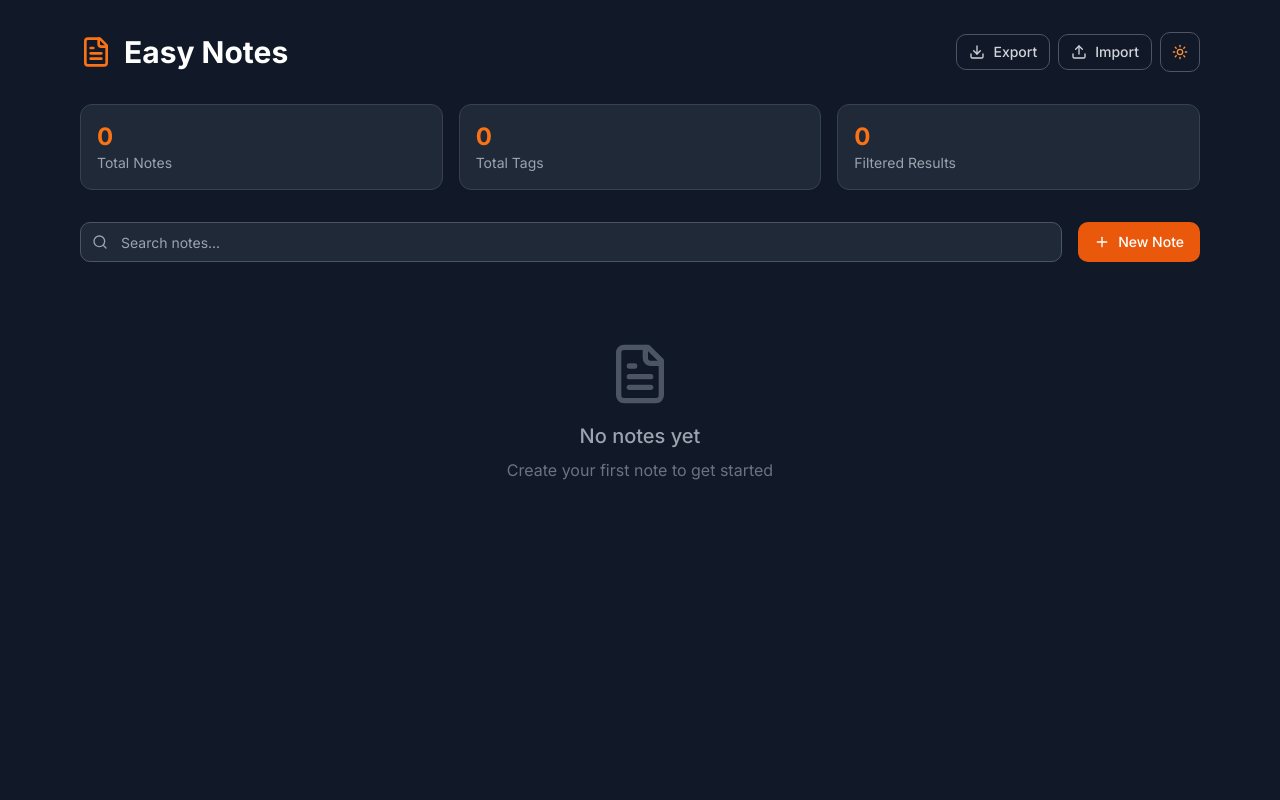
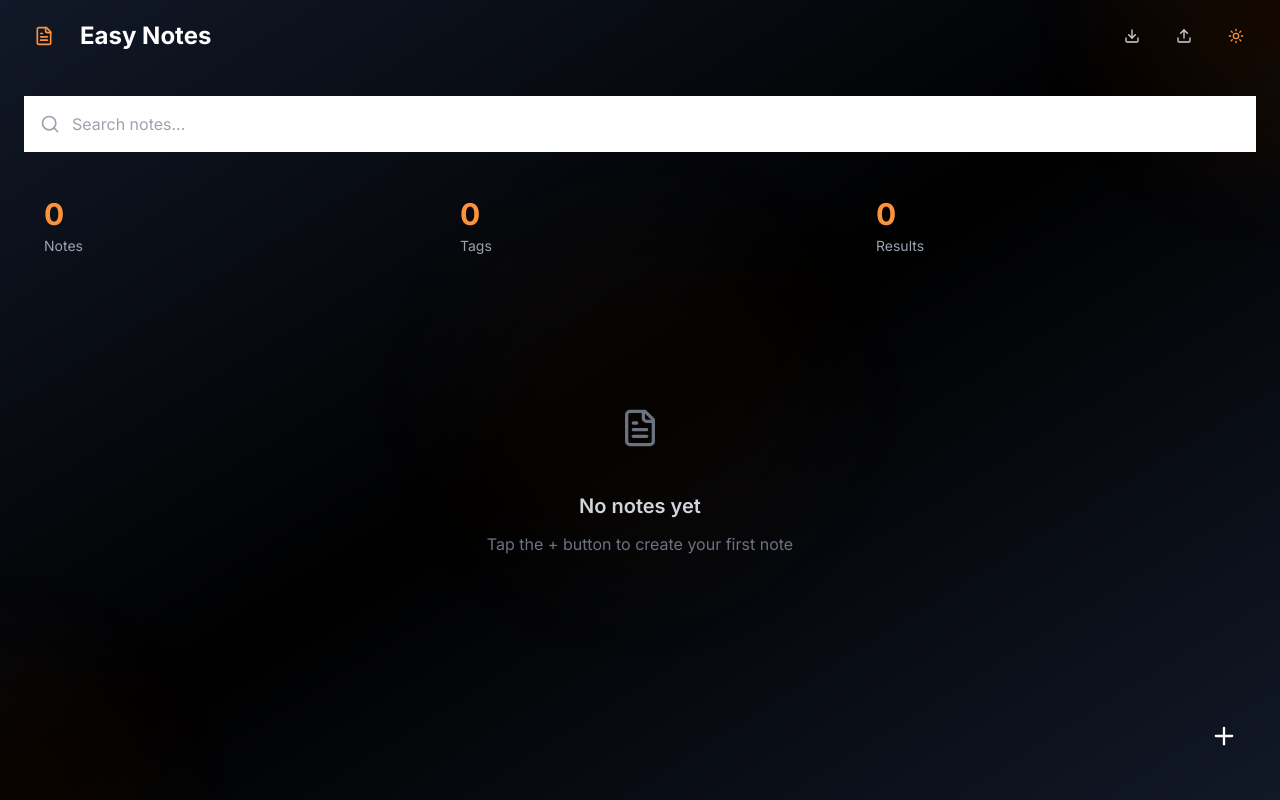
Before and after one commit to Jardinrose24/EasyNotes, a Next.js app: page / in a window 1280 px wide. Built offline with nearby package versions, Linux system fonts and the light colour scheme.

Commit message:
Update page.tsx

```diff
--- a/app/page.tsx
+++ b/app/page.tsx
@@ -3,11 +3,6 @@
 import type React from "react"
 
 import { useState, useEffect } from "react"
-import { Button } from "@/components/ui/button"
-import { Input } from "@/components/ui/input"
-import { Textarea } from "@/components/ui/textarea"
-import { Card, CardContent, CardHeader, CardTitle } from "@/components/ui/card"
-import { Badge } from "@/components/ui/badge"
 import { useToast } from "@/hooks/use-toast"
 import { Plus, Search, Edit, Trash2, Moon, Sun, FileText, Download, Upload } from "lucide-react"
 import { Modal } from "@/components/ui/modal"
@@ -189,220 +184,227 @@ export default function EasyNotes() {
     return new Intl.DateTimeFormat("en-US", {
       month: "short",
       day: "numeric",
-      year: "numeric",
       hour: "2-digit",
       minute: "2-digit",
     }).format(date)
   }
 
   return (
-    <div className={`min-h-screen transition-colors duration-200 ${darkMode ? "dark bg-gray-900" : "bg-gray-50"}`}>
-      <div className="container mx-auto px-4 py-8 max-w-6xl">
-        {/* Header */}
-        <div className="flex items-center justify-between mb-8">
+    <div className="min-h-screen bg-gradient-to-br from-gray-900 via-black to-gray-900 text-white relative overflow-hidden">
+      {/* Animated background elements */}
+      <div className="absolute inset-0 overflow-hidden">
+        <div className="absolute -top-40 -right-40 w-80 h-80 bg-orange-500/10 rounded-full blur-3xl animate-pulse"></div>
+        <div className="absolute -bottom-40 -left-40 w-80 h-80 bg-orange-500/5 rounded-full blur-3xl animate-pulse delay-1000"></div>
+        <div className="absolute top-1/2 left-1/2 transform -translate-x-1/2 -translate-y-1/2 w-96 h-96 bg-orange-500/5 rounded-full blur-3xl animate-pulse delay-500"></div>
+      </div>
+
+      {/* Navigation Bar */}
+      <div className="glass-nav sticky top-0 z-40">
+        <div className="px-6 py-4">
+          <div className="flex items-center justify-between">
+            <div className="flex items-center gap-4">
+              <div className="w-10 h-10 glass-card flex items-center justify-center">
+                <FileText className="h-5 w-5 text-orange-400" />
+              </div>
+              <h1 className="text-2xl font-bold text-white">Easy Notes</h1>
+            </div>
             <div className="flex items-center gap-3">
-            <FileText className="h-8 w-8 text-orange-500" />
-            <h1 className="text-3xl font-bold text-white dark:text-white">Easy Notes</h1>
+              <button
+                onClick={exportNotes}
+                className="w-10 h-10 glass-button flex items-center justify-center text-gray-300 hover:text-orange-400 transition-all duration-300"
+              >
+                <Download className="h-4 w-4" />
+              </button>
+              <label>
+                <div className="w-10 h-10 glass-button flex items-center justify-center text-gray-300 hover:text-orange-400 transition-all duration-300 cursor-pointer">
+                  <Upload className="h-4 w-4" />
                 </div>
-          <div className="flex items-center gap-2">
-            <Button
-              variant="outline"
-              size="sm"
-              onClick={exportNotes}
-              className="border-gray-600 text-gray-300 hover:bg-gray-800 hover:border-orange-500"
-            >
-              <Download className="h-4 w-4 mr-2" />
-              Export
-            </Button>
-            <label>
-              <Button
-                variant="outline"
-                size="sm"
-                className="border-gray-600 text-gray-300 hover:bg-gray-800 hover:border-orange-500"
-                asChild
-              >
-                <span>
-                  <Upload className="h-4 w-4 mr-2" />
-                  Import
-                </span>
-              </Button>
                 <input type="file" accept=".json" onChange={importNotes} className="hidden" />
               </label>
-            <Button
-              variant="outline"
-              size="icon"
+              <button
                 onClick={() => setDarkMode(!darkMode)}
-              className="border-gray-600 hover:bg-gray-800 hover:border-orange-500"
+                className="w-10 h-10 glass-button flex items-center justify-center text-orange-400 hover:text-orange-300 transition-all duration-300"
               >
-              {darkMode ? <Sun className="h-4 w-4 text-orange-400" /> : <Moon className="h-4 w-4" />}
-            </Button>
+                {darkMode ? <Sun className="h-4 w-4" /> : <Moon className="h-4 w-4" />}
+              </button>
+            </div>
+          </div>
         </div>
       </div>
 
-        {/* Stats */}
-        <div className="grid grid-cols-1 sm:grid-cols-3 gap-4 mb-8">
-          <Card className="bg-gray-800 border-gray-700">
-            <CardContent className="p-4">
-              <div className="text-2xl font-bold text-orange-500">{notes.length}</div>
-              <p className="text-sm text-gray-400">Total Notes</p>
-            </CardContent>
-          </Card>
-          <Card className="bg-gray-800 border-gray-700">
-            <CardContent className="p-4">
-              <div className="text-2xl font-bold text-orange-500">
-                {notes.reduce((acc, note) => acc + note.tags.length, 0)}
+      <div className="relative z-10 px-6 pb-24">
+        {/* Search Bar */}
+        <div className="py-6">
+          <div className="relative">
+            <div className="absolute left-4 top-1/2 transform -translate-y-1/2 z-10">
+              <Search className="h-5 w-5 text-gray-400" />
             </div>
-              <p className="text-sm text-gray-400">Total Tags</p>
-            </CardContent>
-          </Card>
-          <Card className="bg-gray-800 border-gray-700">
-            <CardContent className="p-4">
-              <div className="text-2xl font-bold text-orange-500">{filteredNotes.length}</div>
-              <p className="text-sm text-gray-400">Filtered Results</p>
-            </CardContent>
-          </Card>
-        </div>
-
-        {/* Search and Create */}
-        <div className="flex flex-col sm:flex-row gap-4 mb-8">
-          <div className="relative flex-1">
-            <Search className="absolute left-3 top-1/2 transform -translate-y-1/2 text-gray-400 h-4 w-4" />
-            <Input
+            <input
+              type="text"
               placeholder="Search notes..."
               value={searchTerm}
               onChange={(e) => setSearchTerm(e.target.value)}
-              className="pl-10 bg-gray-800 border-gray-600 text-white placeholder:text-gray-400 focus:border-orange-500 focus:ring-orange-500"
+              className="w-full h-14 pl-12 pr-6 glass-input text-white placeholder-gray-400 focus:outline-none focus:ring-2 focus:ring-orange-500/50 transition-all duration-300"
             />
           </div>
+        </div>
 
-          <Button onClick={() => setIsCreateDialogOpen(true)} className="bg-orange-600 hover:bg-orange-700 text-white">
-            <Plus className="h-4 w-4 mr-2" />
-            New Note
-          </Button>
+        {/* Stats Cards */}
+        <div className="grid grid-cols-3 gap-4 mb-8">
+          <div className="glass-card p-5">
+            <div className="text-3xl font-bold text-orange-400 mb-1">{notes.length}</div>
+            <div className="text-sm text-gray-400">Notes</div>
+          </div>
+          <div className="glass-card p-5">
+            <div className="text-3xl font-bold text-orange-400 mb-1">
+              {notes.reduce((acc, note) => acc + note.tags.length, 0)}
+            </div>
+            <div className="text-sm text-gray-400">Tags</div>
+          </div>
+          <div className="glass-card p-5">
+            <div className="text-3xl font-bold text-orange-400 mb-1">{filteredNotes.length}</div>
+            <div className="text-sm text-gray-400">Results</div>
+          </div>
+        </div>
 
-          <Modal isOpen={isCreateDialogOpen} onClose={() => setIsCreateDialogOpen(false)} title="Create New Note">
+        {/* Notes List */}
+        {filteredNotes.length === 0 ? (
+          <div className="text-center py-20">
+            <div className="w-20 h-20 glass-card flex items-center justify-center mx-auto mb-6">
+              <FileText className="h-10 w-10 text-gray-500" />
+            </div>
+            <h3 className="text-xl font-semibold text-gray-300 mb-3">
+              {searchTerm ? "No notes found" : "No notes yet"}
+            </h3>
+            <p className="text-gray-500">
+              {searchTerm ? "Try adjusting your search terms" : "Tap the + button to create your first note"}
+            </p>
+          </div>
+        ) : (
           <div className="space-y-4">
-              <Input
-                placeholder="Note title..."
+            {filteredNotes.map((note) => (
+              <div key={note.id} className="glass-card p-6 hover:bg-white/10 transition-all duration-300 group">
+                <div className="flex items-start justify-between mb-4">
+                  <h3 className="text-xl font-semibold text-white line-clamp-1 flex-1 group-hover:text-orange-100 transition-colors duration-300">
+                    {note.title}
+                  </h3>
+                  <div className="flex items-center gap-2 ml-4 opacity-0 group-hover:opacity-100 transition-opacity duration-300">
+                    <button
+                      onClick={() => {
+                        setEditingNote(note)
+                        setIsEditDialogOpen(true)
+                      }}
+                      className="w-9 h-9 glass-button flex items-center justify-center text-gray-400 hover:text-orange-400 transition-all duration-300"
+                    >
+                      <Edit className="h-4 w-4" />
+                    </button>
+                    <button
+                      onClick={() => deleteNote(note.id)}
+                      className="w-9 h-9 glass-button flex items-center justify-center text-gray-400 hover:text-red-400 transition-all duration-300"
+                    >
+                      <Trash2 className="h-4 w-4" />
+                    </button>
+                  </div>
+                </div>
+
+                {note.content && (
+                  <p className="text-gray-300 text-base line-clamp-3 mb-4 leading-relaxed">{note.content}</p>
+                )}
+
+                {note.tags.length > 0 && (
+                  <div className="flex flex-wrap gap-2 mb-4">
+                    {note.tags.map((tag, index) => (
+                      <span key={index} className="px-3 py-1 glass-tag text-orange-300 text-sm font-medium">
+                        {tag}
+                      </span>
+                    ))}
+                  </div>
+                )}
+
+                <div className="flex items-center justify-between text-sm text-gray-500">
+                  <span>{formatDate(note.createdAt)}</span>
+                  {note.updatedAt.getTime() !== note.createdAt.getTime() && (
+                    <span>Edited {formatDate(note.updatedAt)}</span>
+                  )}
+                </div>
+              </div>
+            ))}
+          </div>
+        )}
+      </div>
+
+      {/* Floating Action Button */}
+      <div className="fixed bottom-8 right-6 z-50">
+        <button
+          onClick={() => setIsCreateDialogOpen(true)}
+          className="w-16 h-16 glass-fab flex items-center justify-center text-white hover:scale-110 transition-all duration-300 group"
+        >
+          <Plus className="h-7 w-7 group-hover:rotate-90 transition-transform duration-300" />
+        </button>
+      </div>
+
+      {/* Create Note Modal */}
+      <Modal isOpen={isCreateDialogOpen} onClose={() => setIsCreateDialogOpen(false)} title="New Note">
+        <div className="space-y-5">
+          <input
+            type="text"
+            placeholder="Title"
             value={newNote.title}
             onChange={(e) => setNewNote((prev) => ({ ...prev, title: e.target.value }))}
-                className="bg-gray-700 border-gray-600 text-white placeholder:text-gray-400 focus:border-orange-500 focus:ring-orange-500"
+            className="w-full h-14 px-5 glass-input text-white placeholder-gray-400 focus:outline-none focus:ring-2 focus:ring-orange-500/50 transition-all duration-300"
           />
-              <Textarea
+          <textarea
             placeholder="Write your note here..."
             value={newNote.content}
             onChange={(e) => setNewNote((prev) => ({ ...prev, content: e.target.value }))}
             rows={6}
-                className="bg-gray-700 border-gray-600 text-white placeholder:text-gray-400 focus:border-orange-500 focus:ring-orange-500"
+            className="w-full px-5 py-4 glass-input text-white placeholder-gray-400 focus:outline-none focus:ring-2 focus:ring-orange-500/50 transition-all duration-300 resize-none"
           />
-              <Input
-                placeholder="Tags (comma separated)..."
+          <input
+            type="text"
+            placeholder="Tags (comma separated)"
             value={newNote.tags}
             onChange={(e) => setNewNote((prev) => ({ ...prev, tags: e.target.value }))}
-                className="bg-gray-700 border-gray-600 text-white placeholder:text-gray-400 focus:border-orange-500 focus:ring-orange-500"
+            className="w-full h-14 px-5 glass-input text-white placeholder-gray-400 focus:outline-none focus:ring-2 focus:ring-orange-500/50 transition-all duration-300"
           />
-              <div className="flex gap-2 justify-end">
-                <Button
-                  variant="outline"
+          <div className="flex gap-4 pt-3">
+            <button
               onClick={() => setIsCreateDialogOpen(false)}
-                  className="border-gray-600 text-gray-300 hover:bg-gray-700"
+              className="flex-1 h-14 glass-button-secondary text-gray-300 font-semibold hover:text-white transition-all duration-300"
             >
               Cancel
-                </Button>
-                <Button onClick={createNote} className="bg-orange-600 hover:bg-orange-700 text-white">
-                  Create Note
-                </Button>
+            </button>
+            <button
+              onClick={createNote}
+              className="flex-1 h-14 glass-button-primary text-white font-semibold hover:scale-105 transition-all duration-300"
+            >
+              Save Note
+            </button>
           </div>
         </div>
       </Modal>
-        </div>
 
-        {/* Notes Grid */}
-        {filteredNotes.length === 0 ? (
-          <div className="text-center py-12">
-            <FileText className="h-16 w-16 text-gray-600 mx-auto mb-4" />
-            <h3 className="text-xl font-medium text-gray-400 mb-2">{searchTerm ? "No notes found" : "No notes yet"}</h3>
-            <p className="text-gray-500">
-              {searchTerm ? "Try adjusting your search terms" : "Create your first note to get started"}
-            </p>
-          </div>
-        ) : (
-          <div className="grid grid-cols-1 md:grid-cols-2 lg:grid-cols-3 gap-6">
-            {filteredNotes.map((note) => (
-              <Card
-                key={note.id}
-                className="hover:shadow-lg hover:shadow-orange-500/10 transition-all duration-200 bg-gray-800 border-gray-700 hover:border-orange-500/50"
-              >
-                <CardHeader className="pb-3">
-                  <div className="flex items-start justify-between">
-                    <CardTitle className="text-lg font-semibold line-clamp-2 text-white">{note.title}</CardTitle>
-                    <div className="flex gap-1 ml-2">
-                      <Button
-                        variant="ghost"
-                        size="icon"
-                        className="h-8 w-8 text-gray-400 hover:text-orange-400 hover:bg-gray-700"
-                        onClick={() => {
-                          setEditingNote(note)
-                          setIsEditDialogOpen(true)
-                        }}
-                      >
-                        <Edit className="h-4 w-4" />
-                      </Button>
-                      <Button
-                        variant="ghost"
-                        size="icon"
-                        className="h-8 w-8 text-gray-400 hover:text-red-400 hover:bg-gray-700"
-                        onClick={() => deleteNote(note.id)}
-                      >
-                        <Trash2 className="h-4 w-4" />
-                      </Button>
-                    </div>
-                  </div>
-                </CardHeader>
-                <CardContent>
-                  <p className="text-gray-300 text-sm line-clamp-3 mb-4">{note.content || "No content"}</p>
-
-                  {note.tags.length > 0 && (
-                    <div className="flex flex-wrap gap-1 mb-3">
-                      {note.tags.map((tag, index) => (
-                        <Badge key={index} className="text-xs bg-orange-600/20 text-orange-300 border-orange-600/30">
-                          {tag}
-                        </Badge>
-                      ))}
-                    </div>
-                  )}
-
-                  <div className="text-xs text-gray-500">
-                    <div>Created: {formatDate(note.createdAt)}</div>
-                    {note.updatedAt.getTime() !== note.createdAt.getTime() && (
-                      <div>Updated: {formatDate(note.updatedAt)}</div>
-                    )}
-                  </div>
-                </CardContent>
-              </Card>
-            ))}
-          </div>
-        )}
-
-        {/* Edit Dialog */}
+      {/* Edit Note Modal */}
       <Modal isOpen={isEditDialogOpen} onClose={() => setIsEditDialogOpen(false)} title="Edit Note">
         {editingNote && (
-            <div className="space-y-4">
-              <Input
-                placeholder="Note title..."
+          <div className="space-y-5">
+            <input
+              type="text"
+              placeholder="Title"
               value={editingNote.title}
               onChange={(e) => setEditingNote((prev) => (prev ? { ...prev, title: e.target.value } : null))}
-                className="bg-gray-700 border-gray-600 text-white placeholder:text-gray-400 focus:border-orange-500 focus:ring-orange-500"
+              className="w-full h-14 px-5 glass-input text-white placeholder-gray-400 focus:outline-none focus:ring-2 focus:ring-orange-500/50 transition-all duration-300"
             />
-              <Textarea
+            <textarea
               placeholder="Write your note here..."
               value={editingNote.content}
               onChange={(e) => setEditingNote((prev) => (prev ? { ...prev, content: e.target.value } : null))}
               rows={6}
-                className="bg-gray-700 border-gray-600 text-white placeholder:text-gray-400 focus:border-orange-500 focus:ring-orange-500"
+              className="w-full px-5 py-4 glass-input text-white placeholder-gray-400 focus:outline-none focus:ring-2 focus:ring-orange-500/50 transition-all duration-300 resize-none"
             />
-              <Input
-                placeholder="Tags (comma separated)..."
+            <input
+              type="text"
+              placeholder="Tags (comma separated)"
               value={editingNote.tags.join(", ")}
               onChange={(e) =>
                 setEditingNote((prev) =>
@@ -417,24 +419,25 @@ export default function EasyNotes() {
                     : null,
                 )
               }
-                className="bg-gray-700 border-gray-600 text-white placeholder:text-gray-400 focus:border-orange-500 focus:ring-orange-500"
+              className="w-full h-14 px-5 glass-input text-white placeholder-gray-400 focus:outline-none focus:ring-2 focus:ring-orange-500/50 transition-all duration-300"
             />
-              <div className="flex gap-2 justify-end">
-                <Button
-                  variant="outline"
+            <div className="flex gap-4 pt-3">
+              <button
                 onClick={() => setIsEditDialogOpen(false)}
-                  className="border-gray-600 text-gray-300 hover:bg-gray-700"
+                className="flex-1 h-14 glass-button-secondary text-gray-300 font-semibold hover:text-white transition-all duration-300"
               >
                 Cancel
-                </Button>
-                <Button onClick={updateNote} className="bg-orange-600 hover:bg-orange-700 text-white">
+              </button>
+              <button
+                onClick={updateNote}
+                className="flex-1 h-14 glass-button-primary text-white font-semibold hover:scale-105 transition-all duration-300"
+              >
                 Save Changes
-                </Button>
+              </button>
             </div>
           </div>
         )}
       </Modal>
     </div>
-    </div>
   )
 }
```
Lines whose indentation alone changed are shown as unchanged.
